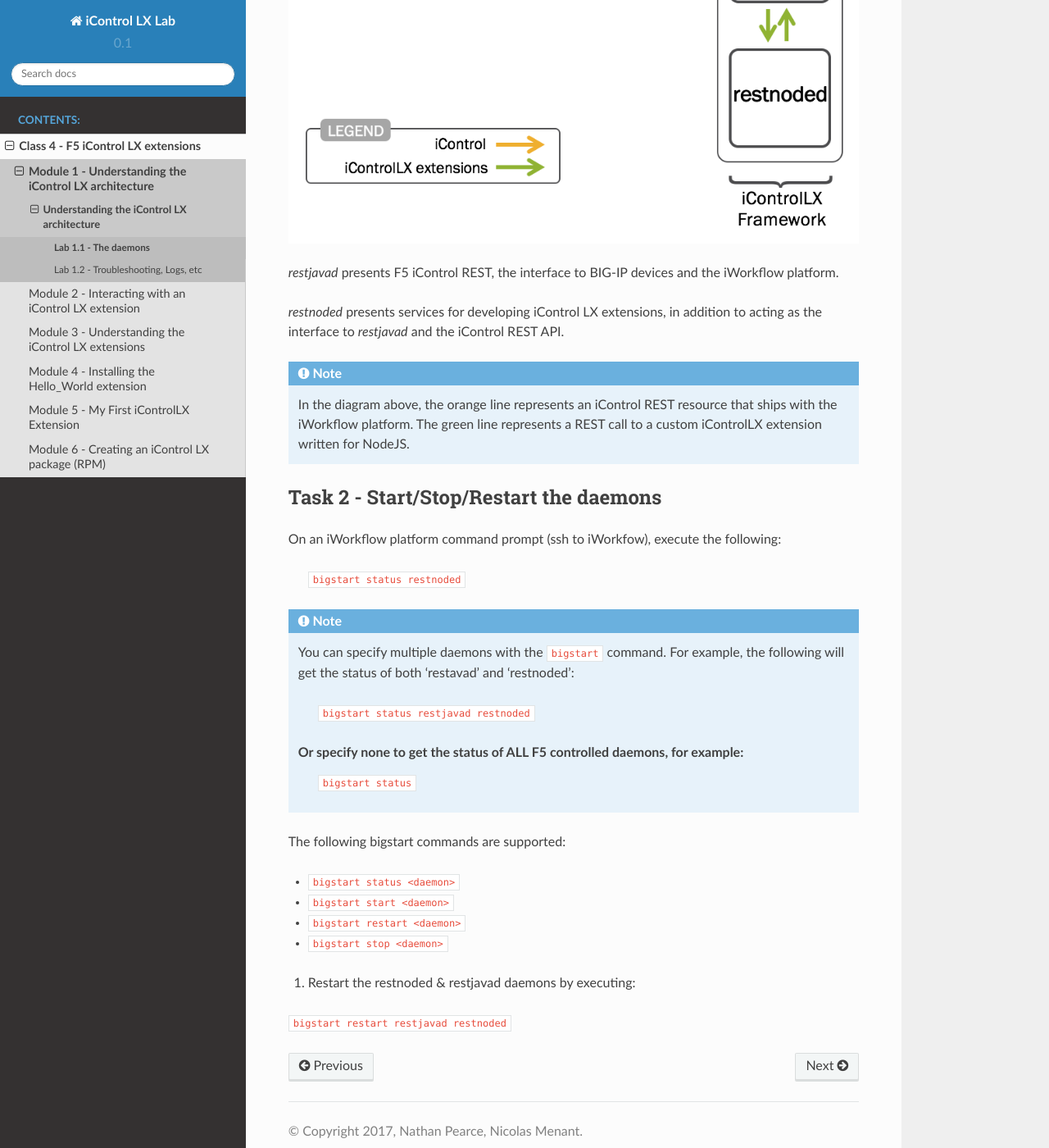
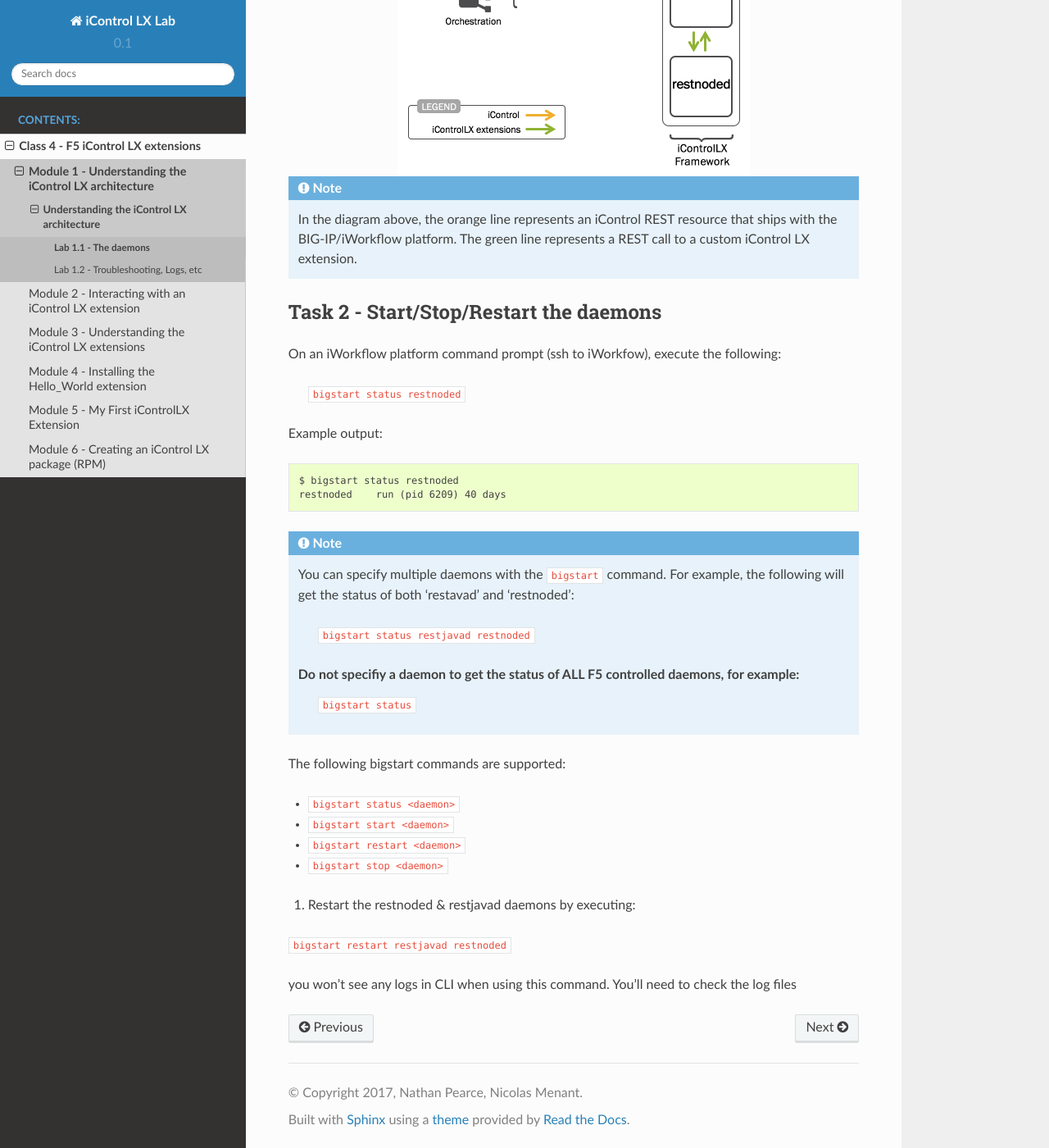
Before and after one commit to nmenant/iControl_LX_Lab, a Sphinx documentation site: the page built from docs/class4/module1/lab1.rst, in a window 1280 px wide and 1400 px high, scrolled down 591 px. Shown: the whole window at 82% size. Built offline with Sphinx 7.4.7 and the Read the Docs theme 2.0.0, drawn with Linux system fonts in a browser that asks for light colours.

Commit message:
module1 update

```diff
--- a/docs/class4/module1/lab1.rst
+++ b/docs/class4/module1/lab1.rst
@@ -10,20 +10,20 @@
 * restjavad
 * restnoded
 
-
-.. image:: _static/image001.png
-
-
 *restjavad* presents F5 iControl REST, the interface to BIG-IP devices and the
 iWorkflow platform.
 
 *restnoded* presents services for developing iControl LX extensions, in addition
 to acting as the interface to *restjavad* and the iControl REST API.
 
+.. image:: _static/image001.png
+  :align: center
+  :scale: 50%
+
 .. NOTE::
     In the diagram above, the orange line represents an iControl REST resource
-    that ships with the iWorkflow platform. The green line represents a REST
-    call to a custom iControlLX extension written for NodeJS.
+    that ships with the BIG-IP/iWorkflow platform.
+    The green line represents a REST call to a custom iControl LX extension.
 
 
 Task 2 - Start/Stop/Restart the daemons
@@ -31,14 +31,23 @@
 
 On an iWorkflow platform command prompt (ssh to iWorkfow), execute the
 following:
+
   ``bigstart status restnoded``
+
+Example output:
+
+.. code::
+
+    $ bigstart status restnoded
+    restnoded    run (pid 6209) 40 days
 
 .. NOTE::
   You can specify multiple daemons with the ``bigstart`` command. For example,
   the following will get the status of both 'restavad' and 'restnoded':
+
     ``bigstart status restjavad restnoded``
 
-  Or specify none to get the status of ALL F5 controlled daemons, for example:
+  Do not specifiy a daemon to get the status of ALL F5 controlled daemons, for example:
     ``bigstart status``
 
 
@@ -53,6 +62,8 @@
 
 ``bigstart restart restjavad restnoded``
 
+you won't see any logs in CLI when using this command. You'll need to check the log files
+
 .. toctree::
    :maxdepth: 1
    :glob:
```
Also changed, not shown: docs/class4/module1/lab2.rst (+7 -6 lines).
